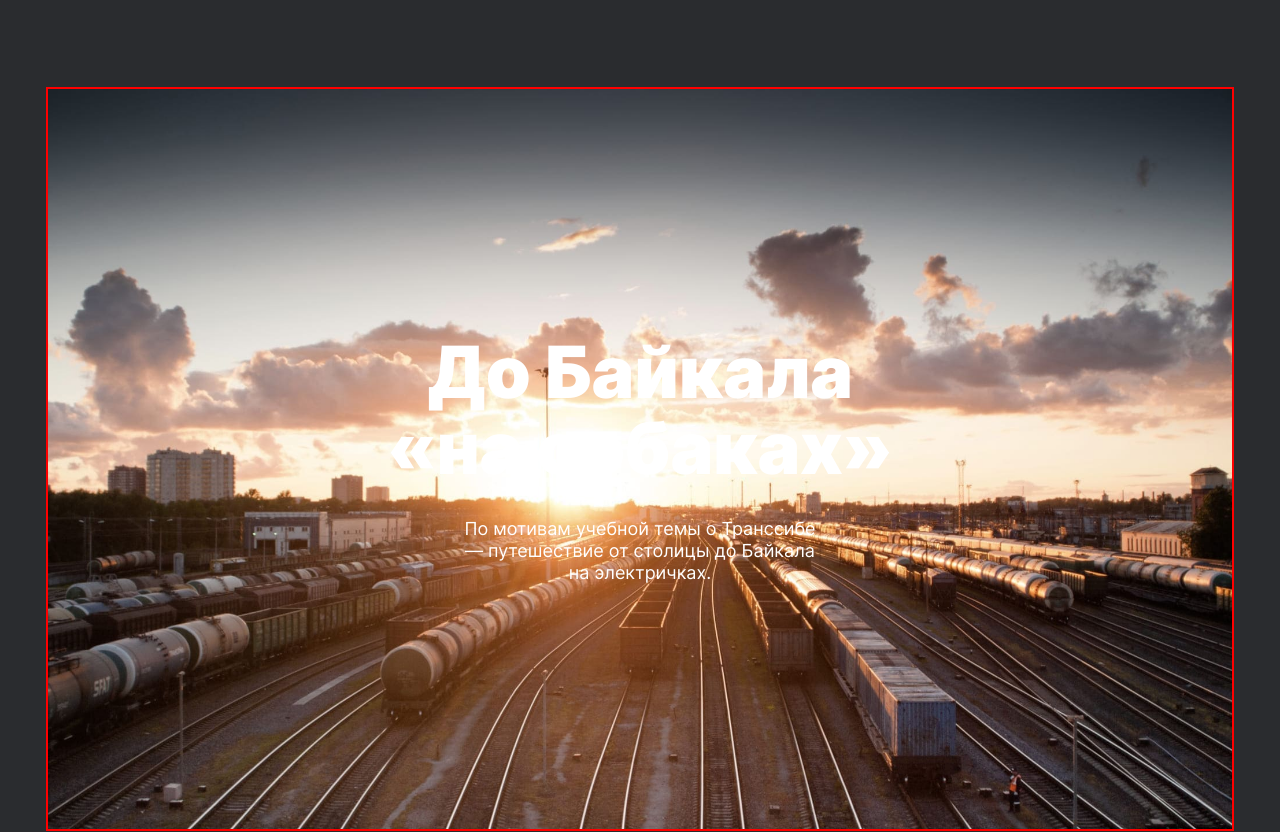
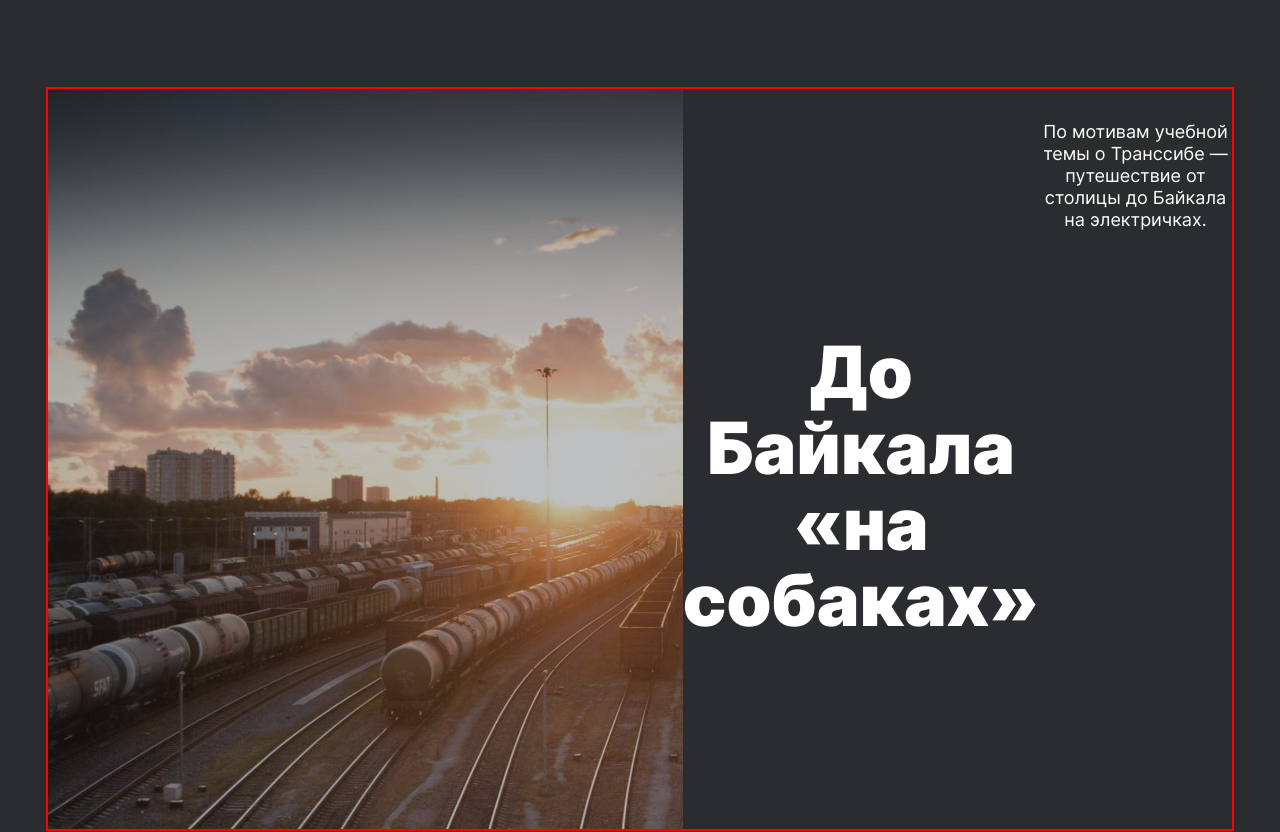
Before and after one commit to ZheniaEU/russian-travel, a plain HTML site: page index.html in a window 1280 px wide. Shown: the part 5976-6808 px from the top of the page. Drawn offline with Linux system fonts and the light colour scheme.

Commit message:
блок cover не побеждён

```diff
--- a/blocks/cover/__link-image/cover__link-image.css
+++ b/blocks/cover/__link-image/cover__link-image.css
@@ -1,17 +1,40 @@
+/*я в этом css уже больше 30 часов,он был столько раз переписан что просто грустно */
 .cover__link-image{
+   display: flex;
+   flex-direction: column;
+   align-items: center;
+   min-height: 740px;
    width: 100%;
-   background-image: url(../../../images/cover-trains.jpg);
+   background-image: url(../../../images/cover-trains.jpg);/*вроде раньше скопки ставились внутри а тут ни надо ммм странно*/
    background-size: cover;
-   object-fit: contain;
+   /* object-fit: contain; */
    text-decoration: none;
+   position: relative;
 }
 
-.cover__link:hover::before{
+.cover__link-image:hover::before{
    background-color:  #2A2C2F;
    opacity: 0.3;
 }
 
-.cover__link-image:hover{
+/* .cover__link-image:hover{
    background-color:  #2A2C2F;
    opacity: 0.3;
-}
+} */
+
+.cover__link-image::before{
+   content: ""; /*чтоб я так alt заполнял*/
+   position: absolute;
+   top: 0;
+   right: 0;
+   bottom: 0;
+   left: 0;
+   background-color: #2A2C2F;
+   opacity: 0.3;
+ }
+
+ .cover__link-image:hover::before{
+
+   /* background-color: #2A2C2F; */
+   opacity: 0.8;
+ }
--- a/blocks/cover/__subtittel/cover__subtitle.css
+++ b/blocks/cover/__subtittel/cover__subtitle.css
@@ -1,11 +1,10 @@
 .cover__subtitel{
    font-size: 18px;
    line-height: 22px;
-   font-weight: normal;
+   font-weight: 400;
    width: 360px;
-
-   margin: 32px auto 245px;
-
+   margin: 32px auto 0;
+   position: relative;
    text-align: center;
    color: #fff;
 }
--- a/blocks/cover/__titel/cover__titel.css
+++ b/blocks/cover/__titel/cover__titel.css
@@ -3,8 +3,9 @@
    line-height: 76px;
    font-weight: 900;
    width: 560px;
+   position: relative;
+   margin: 245px auto 0;
 
-   margin: 245px auto 0;
    text-align: center;
    color: #fff;
 }
--- a/index.html
+++ b/index.html
@@ -135,10 +135,10 @@
       <!-- я буду мстить этому блоку -->
       <!-- я ощущаю себя тупым сегодня 14 число, и 0 вопрос в слаке по этому блоку и есть люди которые уже сдали проект... -->
       <section class="cover">
-         <a class="cover__link-image" href="#" target="_blank">
+         <a class="cover__link-image" href="#" target="_blank"></a>
             <h2 class="cover__titel" >До Байкала «на собаках»</h2>
             <h3 class="cover__subtitel">По мотивам учебной темы о Транссибе &mdash; путешествие от столицы до Байкала на электричках.</h3>
-         </a>
+
       </section>
    </main>
 
```
